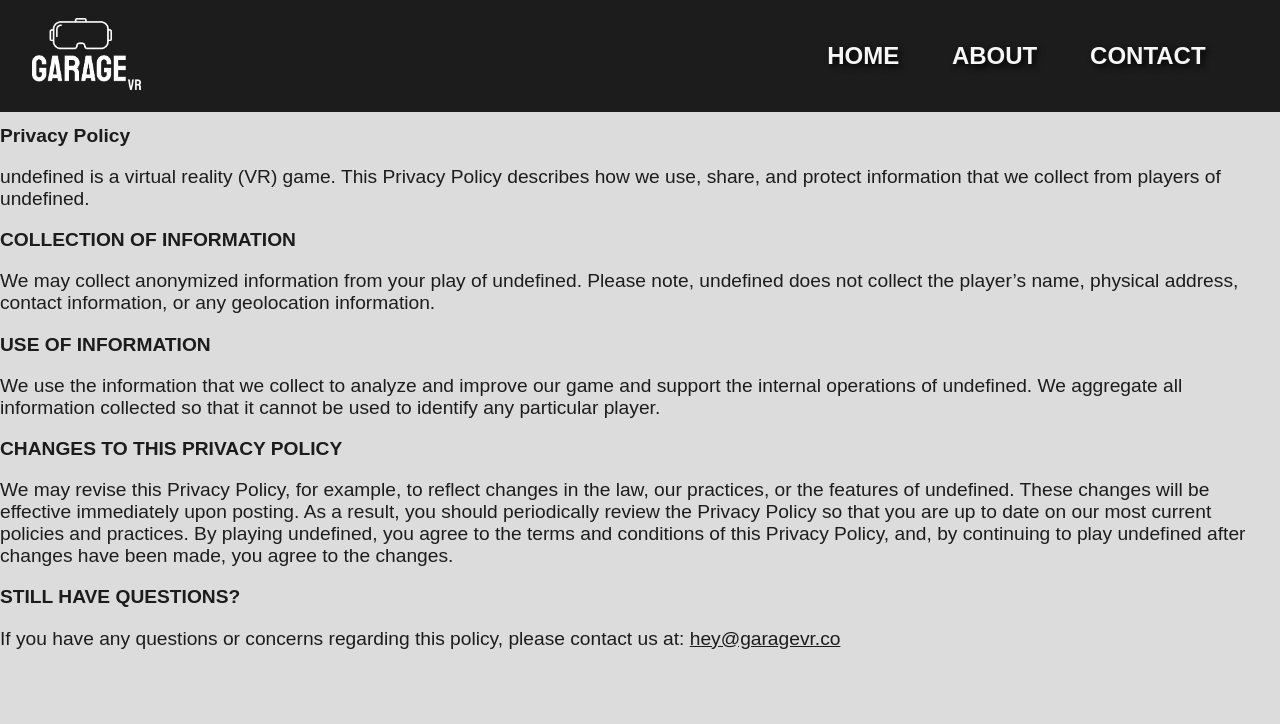
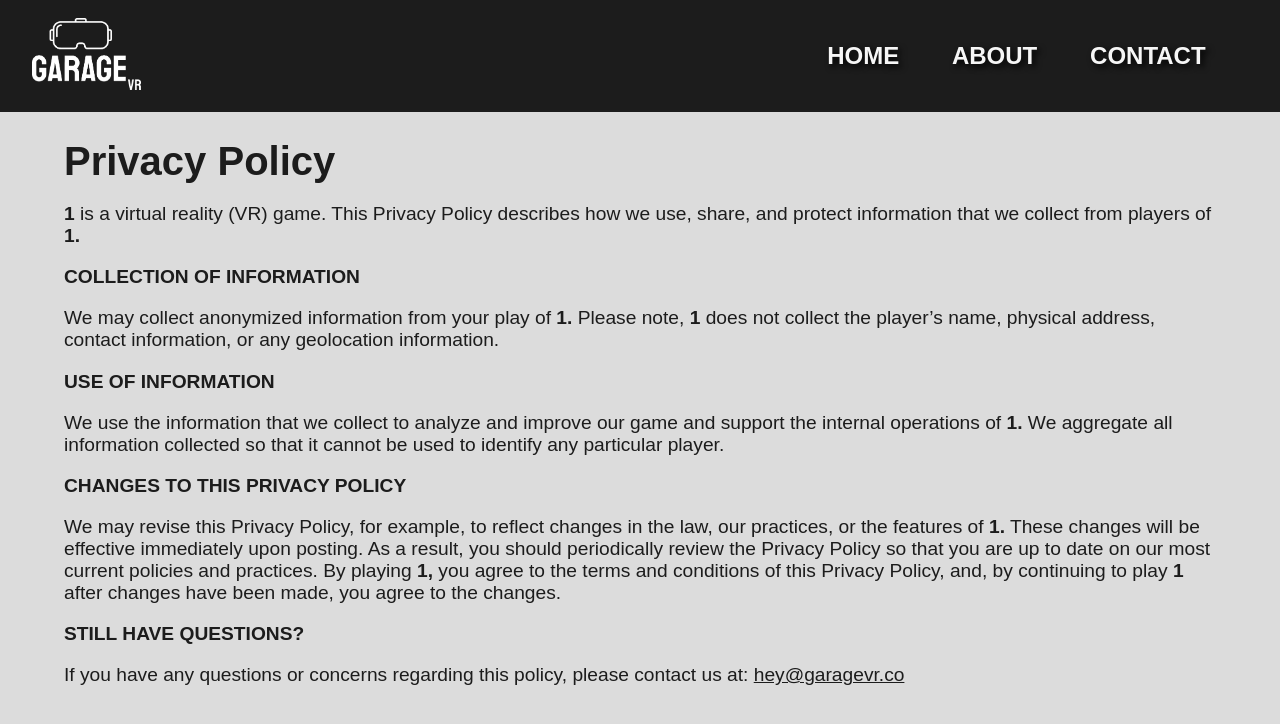
Before and after one commit to GarageVR/Garage-VR-Website, a SvelteKit app: page /privacyPolicy/1 in a window 1280 px wide. Shown: the top 724 px of the page. Built offline with nearby package versions, Linux system fonts and the light colour scheme.

Commit message:
Fix privacy policy pages

```diff
--- a/src/hooks.server.ts
+++ b/src/hooks.server.ts
@@ -12,6 +12,12 @@ const redirects = {
 	'/gow_steam': 'https://store.steampowered.com/app/2628680/Grill_on_Wheels/',
 	'/gow_rift': 'https://www.meta.com/experiences/pcvr/6663932167059911',
 	'/gow_sidequest': 'https://sidequestvr.com/app/25214/grill-on-wheels',
+	'/email' : 'mailto:hey@garagevr.co',
+	'/discord' : 'https://discord.com/invite/AWJCPS5HpP',
+	'/youtube' : 'https://www.youtube.com/@garageVR',
+	'/twitter' : 'https://twitter.com/garagevrstudio',
+	'/instagram' : 'https://www.instagram.com/garagevrstudio/',
+	'/tiktok' : 'https://www.tiktok.com/@garagevrstudios',
 };
 
 export const handle: Handle = async ({ event, resolve }) => {
--- /dev/null
+++ b/src/routes/privacyPolicy/[gameName]/+page.js
@@ -0,0 +1,6 @@
+/** @type {import('./$types').PageLoad} */
+export const load = ({ params }) => {
+    return {
+        gameName: params.gameName
+    }
+}
--- a/src/routes/privacyPolicy/[gameName]/+page.svelte
+++ b/src/routes/privacyPolicy/[gameName]/+page.svelte
@@ -5,10 +5,11 @@
 
 <title>GarageVR: Privacy Policy</title>
 
+<div>
     <h1>Privacy Policy</h1>
     <p>
-    {data.gameName} is a virtual reality (VR) game. This Privacy Policy describes
-    how we use, share, and protect information that we collect from players of {data.gameName}.
+        <strong>{data.gameName}</strong> is a virtual reality (VR) game. This Privacy Policy describes
+        how we use, share, and protect information that we collect from players of <strong>{data.gameName}.</strong>
     </p>
 
     <p>
@@ -16,8 +17,8 @@
     </p>
 
     <p>
-    We may collect anonymized information from your play of {data.gameName}.
-    Please note, {data.gameName} does not collect the player’s name, physical address,
+        We may collect anonymized information from your play of <strong>{data.gameName}.</strong>
+        Please note, <strong>{data.gameName}</strong> does not collect the player’s name, physical address,
         contact information, or any geolocation information.
     </p>
 
@@ -27,7 +28,7 @@
 
     <p>
         We use the information that we collect to analyze and improve our game and
-    support the internal operations of {data.gameName}. We aggregate all
+        support the internal operations of <strong>{data.gameName}.</strong> We aggregate all
         information collected so that it cannot be used to identify any particular
         player.
     </p>
@@ -38,11 +39,11 @@
 
     <p>
         We may revise this Privacy Policy, for example, to reflect changes in the
-    law, our practices, or the features of {data.gameName}. These changes will
+        law, our practices, or the features of <strong>{data.gameName}.</strong> These changes will
         be effective immediately upon posting. As a result, you should periodically
         review the Privacy Policy so that you are up to date on our most current
-    policies and practices. By playing {data.gameName}, you agree to the terms
-    and conditions of this Privacy Policy, and, by continuing to play {data.gameName}
+        policies and practices. By playing <strong>{data.gameName},</strong> you agree to the terms
+        and conditions of this Privacy Policy, and, by continuing to play <strong>{data.gameName}</strong>
         after changes have been made, you agree to the changes.
     </p>
 
@@ -54,3 +55,17 @@
         If you have any questions or concerns regarding this policy, please contact
         us at: <a href="mailto:hey@garagevr.co">hey@garagevr.co</a>
     </p>
+</div>
+
+<style>
+    div {
+        margin: 0 3rem;
+        padding: 0 1rem;
+    }
+
+    h1 {
+        font-size: 2.5rem;
+        font-weight: 700;
+        margin-bottom: 1rem;
+    }
+</style>
```
Lines whose indentation alone changed are shown as unchanged.
